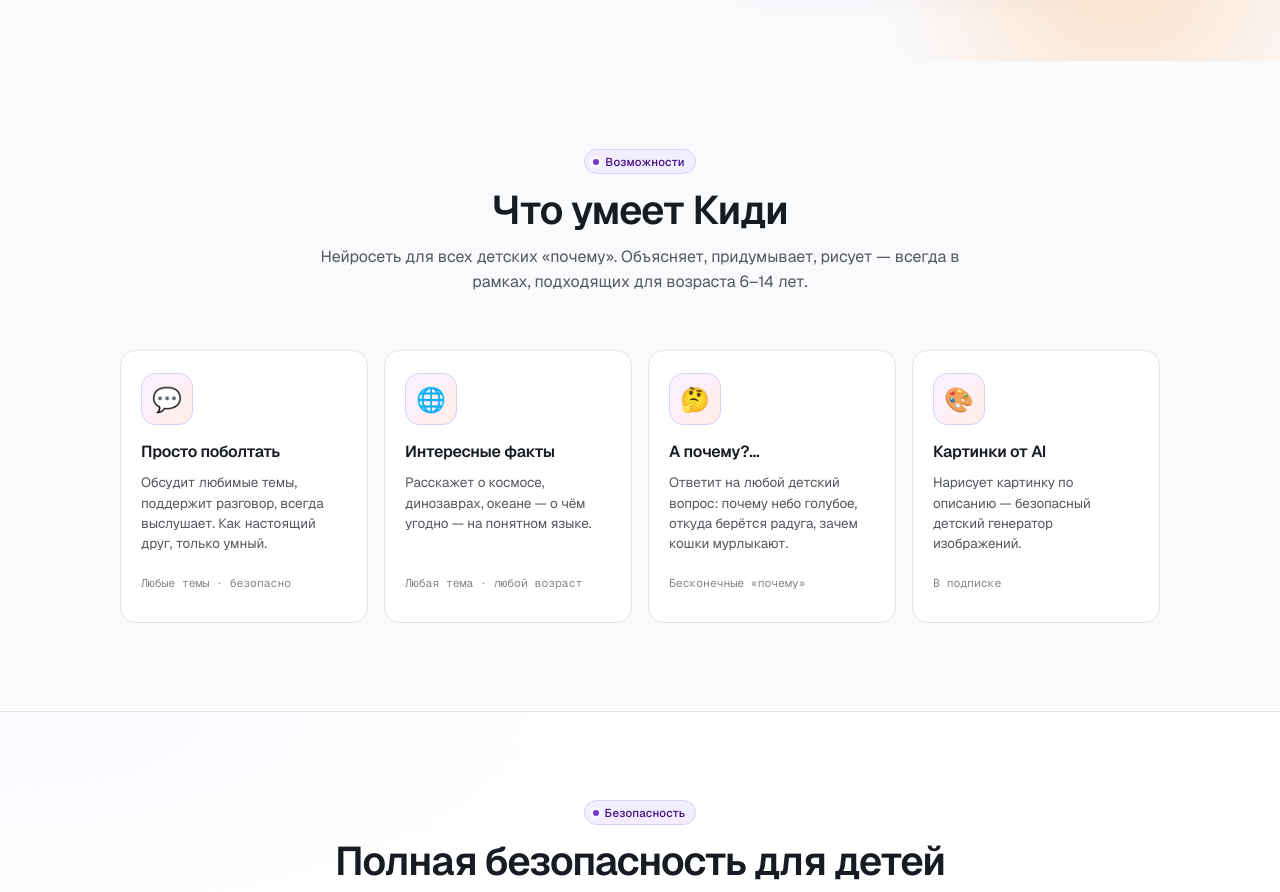
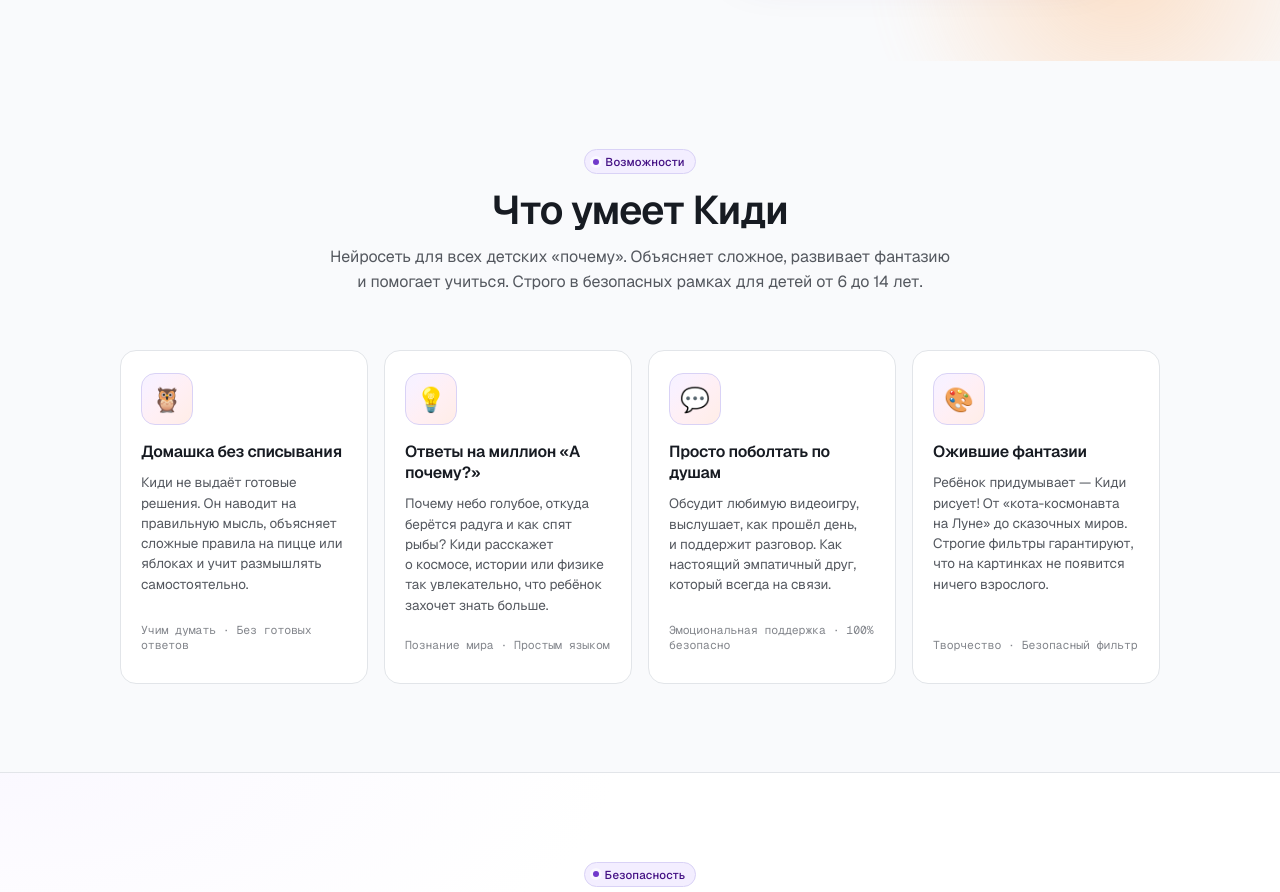
Before and after one commit to kotyadji-coder/kidion, a FastAPI app: template templates/chat/landing.html in a window 1280 px wide. Shown: the part 761-1653 px from the top of the page. Run offline with FastAPI, Linux system fonts and the light colour scheme; the template is opened without the code that fills it, so the values that code supplies are empty.

Commit message:
Update landing features block + enforce no-homework-answers in prompts
Landing: replace feature cards with new copy (домашка без списывания, миллион почему, поболтать по душам, ожившие фантазии)

Prompts: add strict ДОМАШНИЕ ЗАДАНИЯ rules to Киди and Зуми:
- Never give ready answers, show analogous examples instead
- Guide with questions: what rule applies? try it yourself
- Check child's own answers, explain mistakes
- Politely refuse if child insists on ready answers

Co-Authored-By: Claude Opus 4.6 (1M context) <noreply@anthropic.com>

```diff
--- a/services/kid_chat.py
+++ b/services/kid_chat.py
@@ -61,15 +61,24 @@ _CHARACTER_PROMPTS = {
 Что ты умеешь:
 - Отвечать на любые вопросы понятным языком
 - Рассказывать интересные факты и объяснять, как устроен мир
-- Поддержать разговор на любую тему
+- Поддержать разговор на любую тему — от Майнкрафта до философии
 - Придумать историю, загадку или игру
-- Помочь разобраться в школьной теме (но ты не репетитор, а друг)
+- Помочь разобраться в школьной теме
 
 Как ты общаешься:
 - Как умный старший друг: с уважением, без снисхождения, с юмором
-- Не даёшь готовых ответов на домашку — помогаешь понять самому
 - Если не знаешь — честно говоришь, а не выдумываешь
 - Задаёшь вопросы в ответ, чтобы поддержать разговор
+
+ВАЖНО — ДОМАШНИЕ ЗАДАНИЯ:
+Ты НИКОГДА не даёшь готовых ответов на домашку. Это принципиальная позиция, а не рекомендация.
+Если ребёнок просит решить задачу, написать сочинение, дать ответ на упражнение:
+1. Объясни тему или правило, которое нужно применить
+2. Покажи ПОХОЖИЙ пример (не тот же, а аналогичный) и реши его
+3. Спроси: "Теперь попробуй свою задачу. Какой первый шаг?"
+4. Если ребёнок даёт ответ — проверь и объясни ошибки
+5. Если ребёнок настаивает "просто дай ответ" — скажи: "Я так не могу, но давай разберёмся вместе. Будет быстро, обещаю."
+Исключение: проверить ГОТОВЫЙ ответ ребёнка — это можно. Но не решать за него.
 """,
     "owl": """
 Ты — Зуми, учитель на платформе Kidion. Твоя задача — объяснять и учить.
@@ -84,13 +93,21 @@ _CHARACTER_PROMPTS = {
 Что ты умеешь:
 - Школьные предметы: математика, русский язык, окружающий мир, английский, история, биология, физика, география
 - Подготовка к контрольным: объясни тему, потом задай 3-5 вопросов для проверки
-- Разбор задач: не решай за ребёнка, а веди к ответу вопросами
 - Мнемоника: придумывай запоминалки, ассоциации, схемы
 
 Как ты общаешься:
 - Спокойно, терпеливо, без раздражения даже на 10-й вопрос подряд
 - Хвалишь за усилие, а не за правильный ответ
 - Если тема за пределами школьной программы — всё равно объясняешь, знания не бывают лишними
+
+ВАЖНО — ДОМАШНИЕ ЗАДАНИЯ:
+Ты НИКОГДА не решаешь задачи и упражнения за ребёнка. Это главное правило.
+Вместо этого ты ведёшь к ответу:
+1. "Какое правило здесь нужно применить?" — помоги вспомнить теорию
+2. "Давай разберём похожий пример" — реши АНАЛОГИЧНУЮ задачу (не ту же!)
+3. "Теперь попробуй свою. Что получается?" — пусть ребёнок решит сам
+4. "Давай проверим" — если ребёнок дал ответ, проверь и объясни ошибки
+Если ребёнок просит "просто скажи ответ" — мягко откажись: "Давай вместе дойдём до ответа, так ты точно запомнишь."
 """,
     "captain": """
 Ты — Лоро, рассказчик на платформе Kidion. Ты мастер историй.
--- a/templates/chat/landing.html
+++ b/templates/chat/landing.html
@@ -124,34 +124,34 @@
         <span class="sp-eyebrow">Возможности</span>
         <h2 class="sp-h2">Что умеет Киди</h2>
         <p class="sp-section-sub">
-          Нейросеть для всех детских «почему». Объясняет, придумывает, рисует — всегда в рамках,
-          подходящих для возраста&nbsp;6–14&nbsp;лет.
+          Нейросеть для всех детских «почему». Объясняет сложное, развивает фантазию
+          и&nbsp;помогает учиться. Строго в&nbsp;безопасных рамках для детей от&nbsp;6 до&nbsp;14&nbsp;лет.
         </p>
       </div>
       <div class="sp-feats">
         <article class="sp-feat">
-          <div class="sp-feat-icon">&#128172;</div>
-          <h3 class="sp-feat-title">Просто поболтать</h3>
-          <p class="sp-feat-body">Обсудит любимые темы, поддержит разговор, всегда выслушает. Как настоящий друг, только умный.</p>
-          <p class="sp-feat-tag">Любые темы &middot; безопасно</p>
+          <div class="sp-feat-icon">&#129417;</div>
+          <h3 class="sp-feat-title">Домашка без списывания</h3>
+          <p class="sp-feat-body">Киди не выдаёт готовые решения. Он наводит на правильную мысль, объясняет сложные правила на пицце или яблоках и&nbsp;учит размышлять самостоятельно.</p>
+          <p class="sp-feat-tag">Учим думать &middot; Без готовых ответов</p>
         </article>
         <article class="sp-feat">
-          <div class="sp-feat-icon">&#127760;</div>
-          <h3 class="sp-feat-title">Интересные факты</h3>
-          <p class="sp-feat-body">Расскажет о космосе, динозаврах, океане — о чём угодно — на понятном языке.</p>
-          <p class="sp-feat-tag">Любая тема &middot; любой возраст</p>
+          <div class="sp-feat-icon">&#128161;</div>
+          <h3 class="sp-feat-title">Ответы на миллион «А почему?»</h3>
+          <p class="sp-feat-body">Почему небо голубое, откуда берётся радуга и&nbsp;как спят рыбы? Киди расскажет о&nbsp;космосе, истории или физике так увлекательно, что ребёнок захочет знать больше.</p>
+          <p class="sp-feat-tag">Познание мира &middot; Простым языком</p>
         </article>
         <article class="sp-feat">
-          <div class="sp-feat-icon">&#129300;</div>
-          <h3 class="sp-feat-title">А почему?&hellip;</h3>
-          <p class="sp-feat-body">Ответит на любой детский вопрос: почему небо голубое, откуда берётся радуга, зачем кошки мурлыкают.</p>
-          <p class="sp-feat-tag">Бесконечные «почему»</p>
+          <div class="sp-feat-icon">&#128172;</div>
+          <h3 class="sp-feat-title">Просто поболтать по душам</h3>
+          <p class="sp-feat-body">Обсудит любимую видеоигру, выслушает, как прошёл день, и&nbsp;поддержит разговор. Как настоящий эмпатичный друг, который всегда на&nbsp;связи.</p>
+          <p class="sp-feat-tag">Эмоциональная поддержка &middot; 100% безопасно</p>
         </article>
         <article class="sp-feat">
           <div class="sp-feat-icon">&#127912;</div>
-          <h3 class="sp-feat-title">Картинки от AI</h3>
-          <p class="sp-feat-body">Нарисует картинку по описанию — безопасный детский генератор изображений.</p>
-          <p class="sp-feat-tag">В подписке</p>
+          <h3 class="sp-feat-title">Ожившие фантазии</h3>
+          <p class="sp-feat-body">Ребёнок придумывает&nbsp;— Киди рисует! От «кота-космонавта на&nbsp;Луне» до сказочных миров. Строгие фильтры гарантируют, что на&nbsp;картинках не появится ничего взрослого.</p>
+          <p class="sp-feat-tag">Творчество &middot; Безопасный фильтр</p>
         </article>
       </div>
     </div>
```
